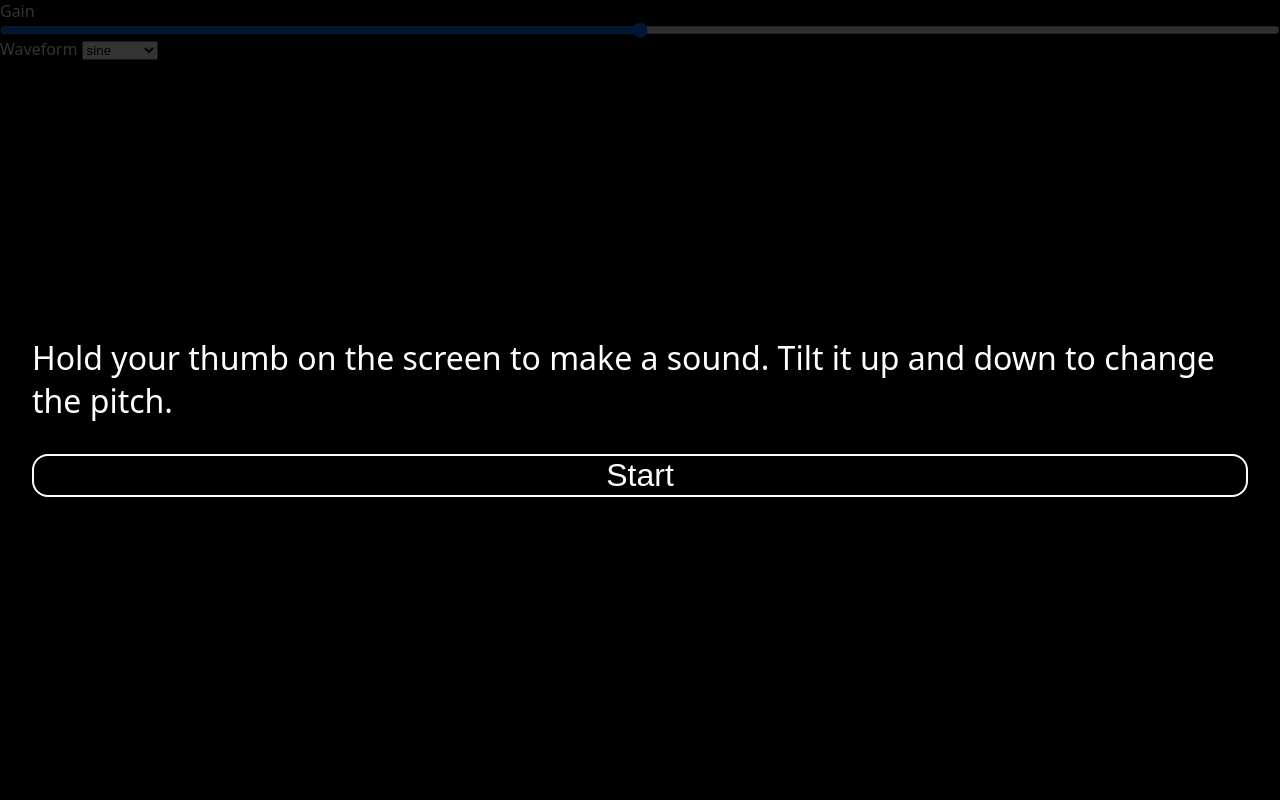
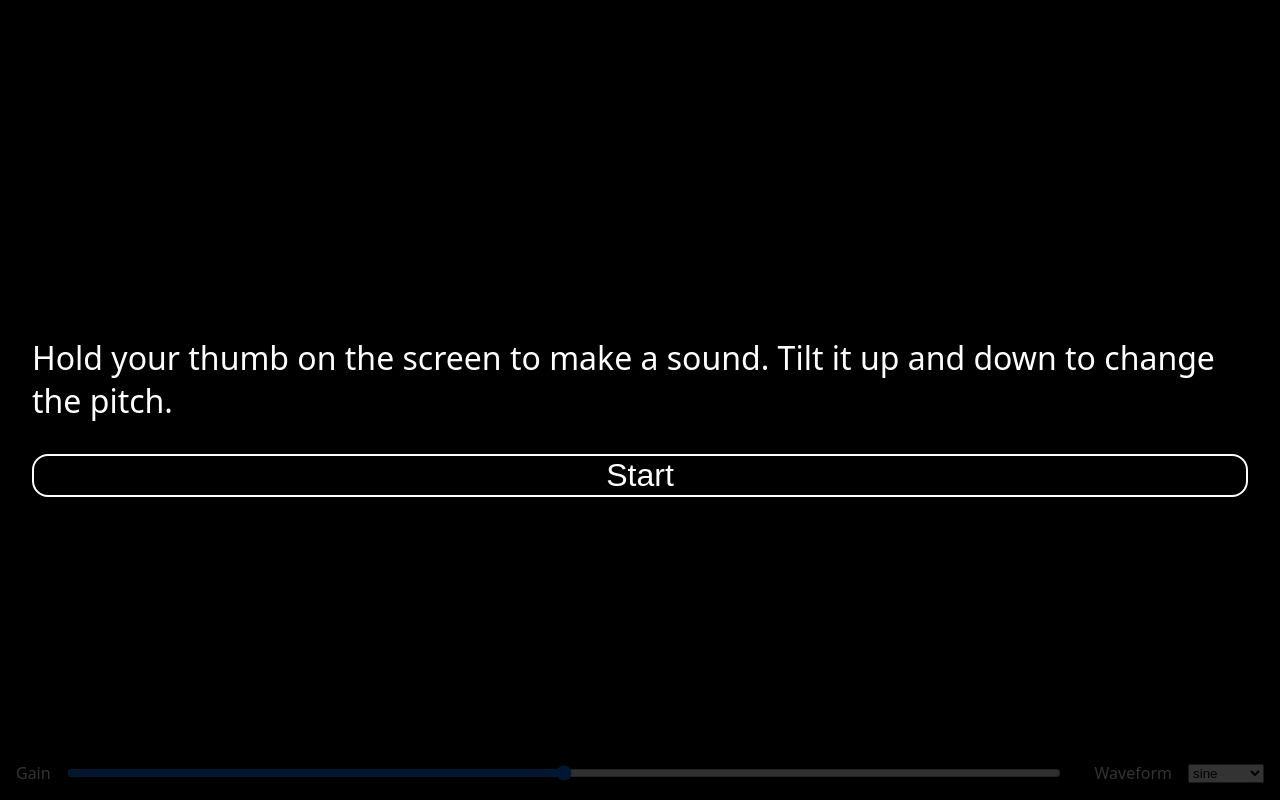
Before and after one commit to ChrisMondok/rototheremin, a plain HTML site: page index.html in a window 1280 px wide. Drawn offline with Linux system fonts and the light colour scheme.

Commit message:
(very) minor improvements to controls

```diff
--- a/index.html
+++ b/index.html
@@ -7,7 +7,7 @@
 </head>
 	<body>
 		<section id="controls">
-			<label>
+			<label style="flex-grow: 1">
 				Gain
 				<input id="gain-input" type="range" min="0" max="1" value="0.5" step="any"/>
 			</label>
--- a/style.css
+++ b/style.css
@@ -23,8 +23,26 @@ canvas + canvas {
 }
 
 section#controls {
-	position: relative;
+	position: absolute;
 	z-index: 2;
+	bottom: 0;
+	left: 0;
+	right: 0;
+
+	display: flex;
+	flex-direction: row;
+}
+
+section#controls label {
+	display: flex;
+	align-items: center;
+	padding: 1rem;
+}
+
+section#controls input,
+section#controls select {
+	flex-grow: 1;
+	margin-left: 1rem;
 }
 
 section#canvas-container {
@@ -63,8 +81,5 @@ section#instructions button {
 }
 
 input[type=range] {
-	width: 100%;
-	margin: 0;
-	padding: 0;
-	display: block;
+	background-color: transparent;
 }
```
